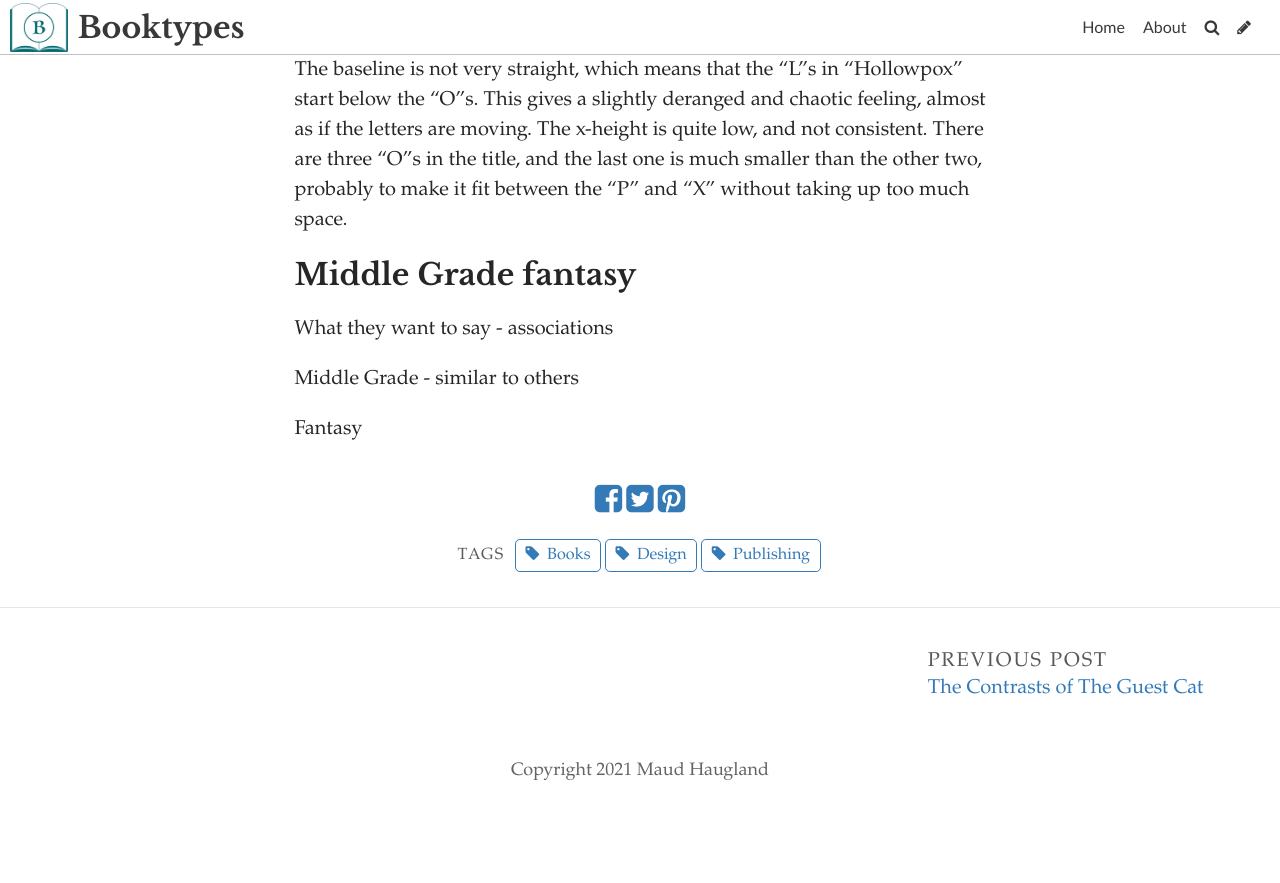
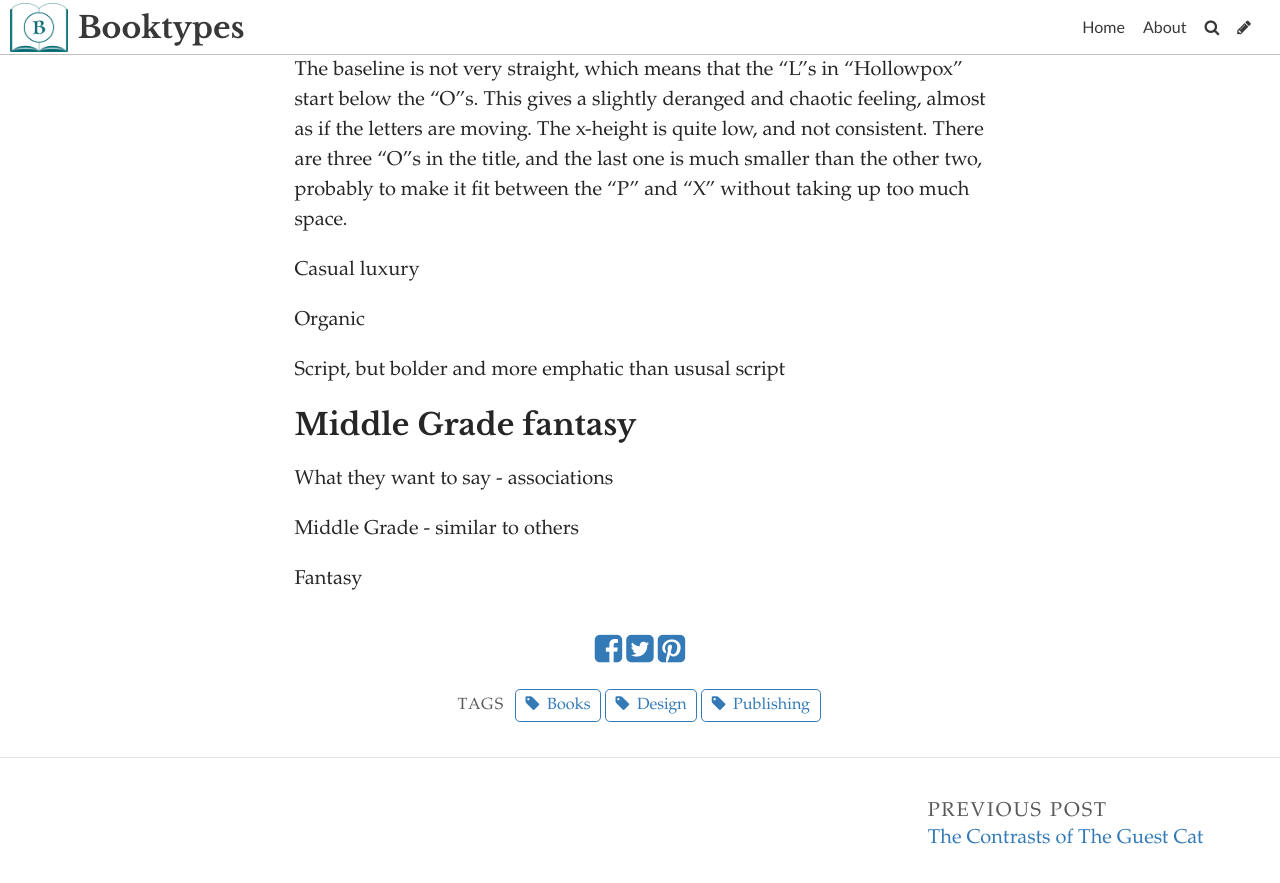
Before and after one commit to maudhaugland/booktypes, a Jekyll site: the page built from _posts/2021-10-04-the-magic-of-hollowpox.md, in a window 1280 px wide and 900 px high, scrolled down 1561 px. Shown: the top 883 px of the window. Built offline with Jekyll 4.4.1, drawn with Linux system fonts in a browser that asks for light colours; some web fonts are replaced; before the commit the page ends 2377 px from its top, so only the background shows below that.

Commit message:
Update Post “2021-10-04-the-magic-of-hollowpox”

```diff
--- a/_posts/2021-10-04-the-magic-of-hollowpox.md
+++ b/_posts/2021-10-04-the-magic-of-hollowpox.md
@@ -26,6 +26,12 @@ The typography is a part of the branding of the series - recognisable
 
 The baseline is not very straight, which means that the "L"s in "Hollowpox" start below the "O"s. This gives a slightly deranged and chaotic feeling, almost as if the letters are moving. The x-height is quite low, and not consistent. There are three "O"s in the title, and the last one is much smaller than the other two, probably to make it fit between the "P" and "X" without taking up too much space.
 
+Casual luxury
+
+Organic
+
+Script, but bolder and more emphatic than ususal script
+
 ### Middle Grade fantasy
 
 What they want to say - associations
```
